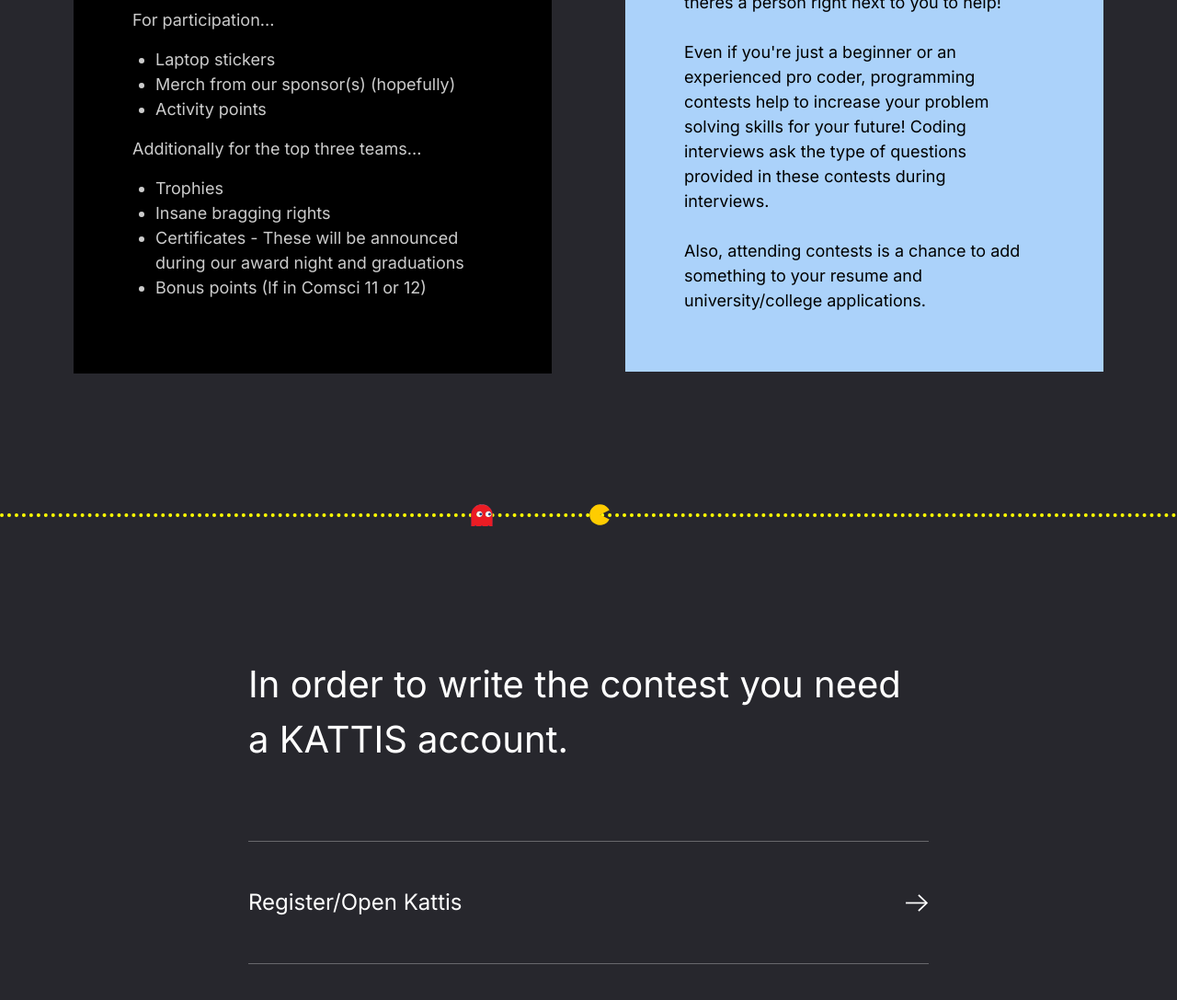
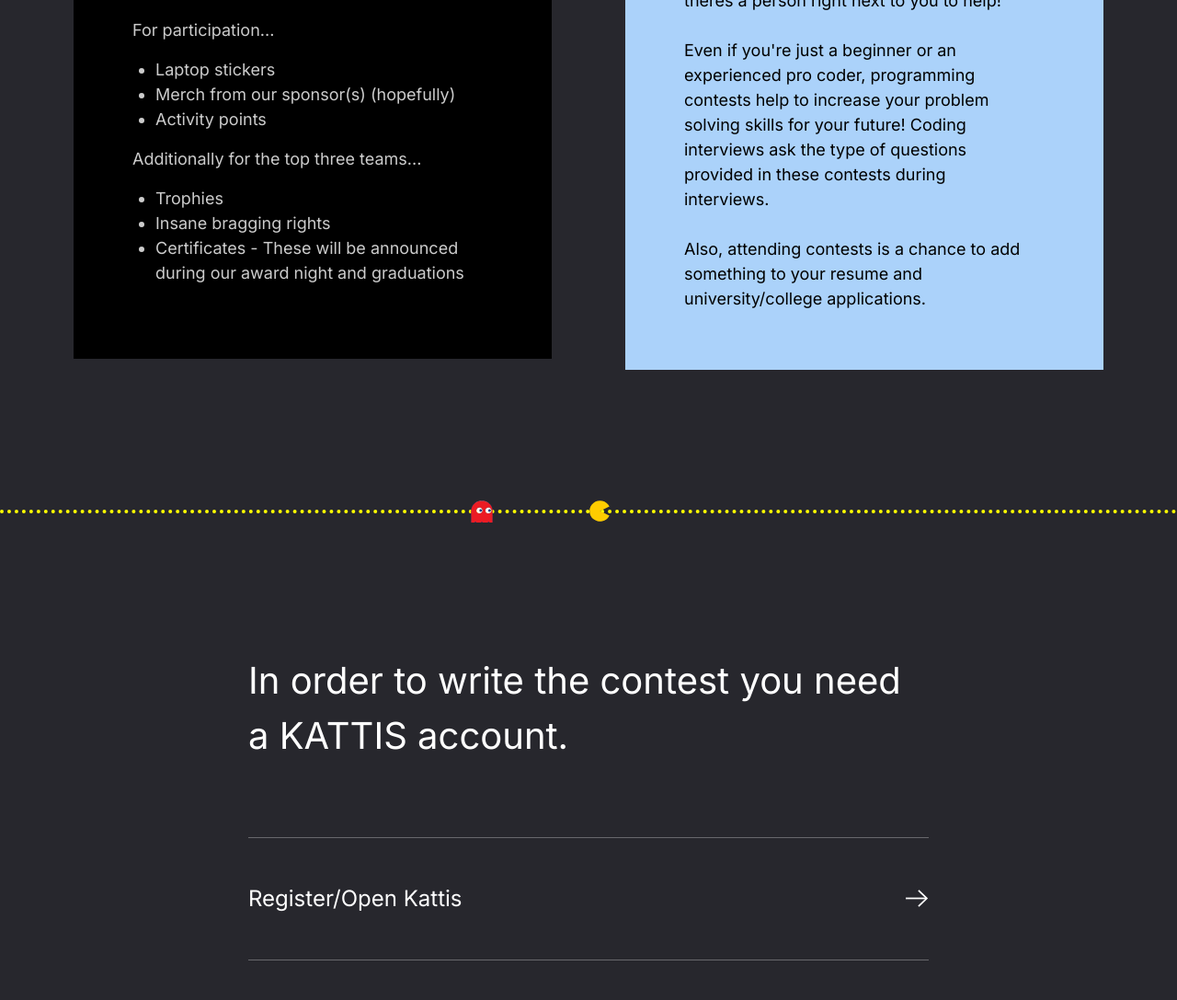
Before and after one commit to dnsva/dnsva.github.io, a website: page TACC/index.html in a window 1280 px wide. Shown: the part 1493-2580 px from the top of the page at 92% size. Drawn offline with Linux system fonts and the light colour scheme.

Commit message:
removed bonus points

```diff
--- a/TACC/index.html
+++ b/TACC/index.html
@@ -203,7 +203,6 @@
                     <li>Trophies</li>
                     <li>Insane bragging rights</li>
                     <li>Certificates - These will be announced during our award night and graduations</li>
-                    <li>Bonus points (If in Comsci 11 or 12)</li>
                   </ul>
                 </p>
               </div>
```
